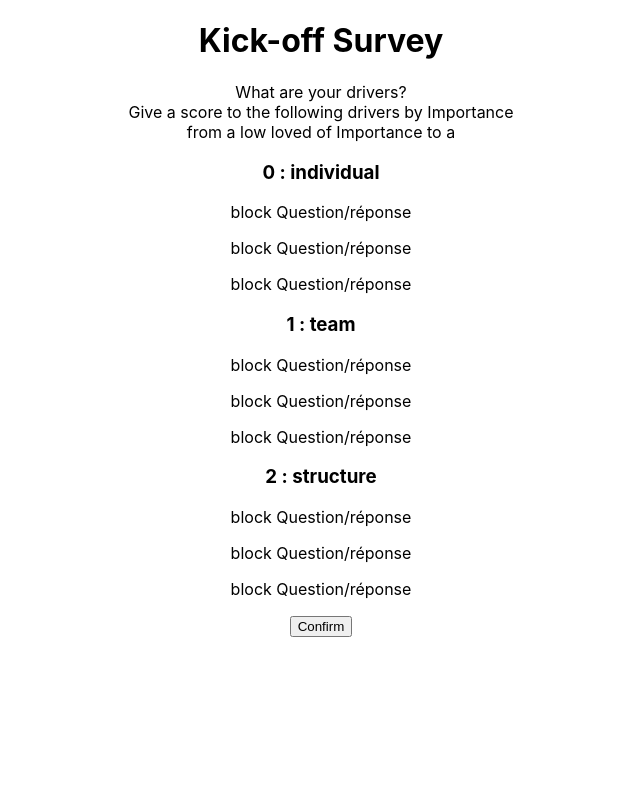
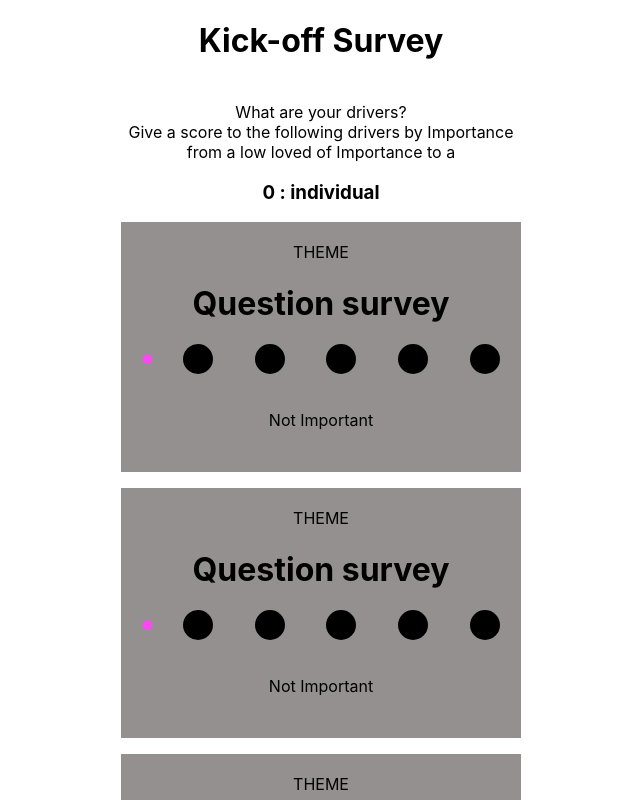
Before and after one commit to marouank7/eBloom, a React (Create React App) app in the folder front_app/: page / in a window 1280 px wide. Shown: the top 800 px of the page, without its empty margins (319-959 px from the left). Built offline with nearby package versions, Linux system fonts and the light colour scheme.

Commit message:
After merging stars -> components branch. By Pierre 14h51

```diff
--- a/front_app/src/Components/employee_surveys/CategoryBoxSurvey.js
+++ b/front_app/src/Components/employee_surveys/CategoryBoxSurvey.js
@@ -1,5 +1,5 @@
 import React , {Component} from 'react';
-import DisplayQuestionAndResponse from './DisplayQuestionAndResponse';
+import BoxQR from './BoxQR';
 
 const CategoryBoxSurvey = ({category, size}) => {
 
@@ -7,7 +7,7 @@ const CategoryBoxSurvey = ({category, size}) => {
 
     const NumberofQAR = (numb) => { // >> NumberofQAR() = NumberofQuestionAndResponse()
         let listing = [];
-        for(let i=0 ; i < numb ; i++) {listing.push(<DisplayQuestionAndResponse/>)}
+        for(let i=0 ; i < numb ; i++) {listing.push(<BoxQR/>)}
         return listing;
     }
 
```
Also changed, not shown: front_app/src/Components/employee_surveys/BoxQR.js (renamed from front_app/src/Components/BoxQR.js), front_app/src/Components/employee_surveys/NotImportant.js (renamed from front_app/src/Components/NotImportant.js), front_app/src/Components/employee_surveys/QuestionSurvey.js (renamed from front_app/src/Components/QuestionSurvey.js), front_app/src/Components/employee_surveys/Stars.js (renamed from front_app/src/Components/Stars.js), front_app/src/Components/employee_surveys/styles/BoxQR.css (renamed from front_app/src/Components/styles/BoxQR.css), front_app/src/Components/employee_surveys/styles/QuestionSurvey.css (renamed from front_app/src/Components/styles/QuestionSurvey.css), front_app/src/Components/employee_surveys/styles/Stars.css (renamed from front_app/src/Components/styles/Stars.css).
